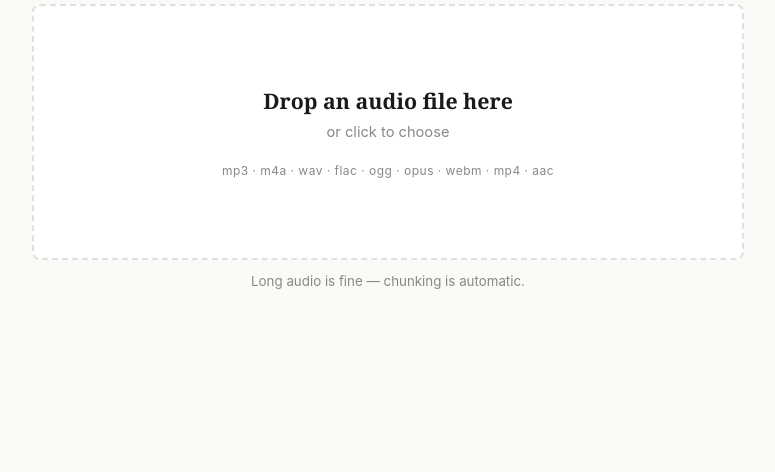
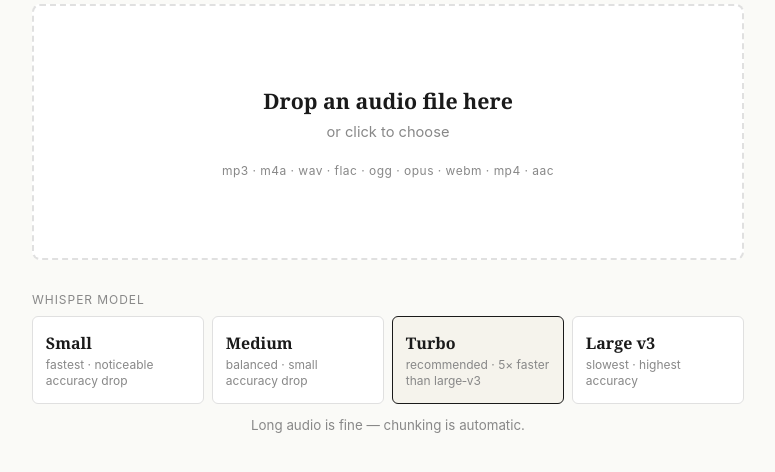
Before and after one commit to onwike/audio-transcriber, a FastAPI app: page / in a window 1280 px wide. Shown: the part 258-730 px from the top of the page, without its empty margins (252-1027 px from the left). Run offline with FastAPI, Linux system fonts and the light colour scheme; parts of the project's set-up code (start-up, migrations or seed data) failed here and were passed over.

Commit message:
Add Whisper model picker (small/medium/turbo/large-v3) + pre-download
The four togglable models are snapshot_downloaded at server startup (~6.6 GB
one-time) so the user can switch in the UI without waiting on a mid-pipeline
download. Models are lazy-loaded into RAM on first use per name and cached
across jobs; only the model currently transcribing sits in memory.

- app/transcribe.py:
    - _model (single) → _models (dict[name → WhisperModel])
    - predownload_whisper_models() uses huggingface_hub.snapshot_download
    - get_or_load_whisper(name) lazy-loads + caches
    - transcribe() now takes model_name
- app/main.py lifespan calls predownload_whisper_models() after preflight
- app/routes/jobs.py: POST /jobs accepts `whisper_model` form field,
  validates against AVAILABLE_WHISPER_MODELS allowlist
- Job model gains whisper_model field; pipeline reads it per-job
- Frontend: segmented-control picker under the dropzone, default
  large-v3-turbo (the new sweet spot)
- Default WHISPER_MODEL in .env.example bumped from large-v3 to
  large-v3-turbo

Co-Authored-By: Claude Opus 4.7 (1M context) <noreply@anthropic.com>

```diff
--- a/app/config.py
+++ b/app/config.py
@@ -14,7 +14,7 @@ class Settings(BaseSettings):
     anthropic_api_key: str = ""
     claude_model: str = "claude-haiku-4-5-20251001"
 
-    whisper_model: str = "large-v3"
+    whisper_model: str = "large-v3-turbo"
     whisper_compute_type: str = "int8"
     whisper_device: str = "auto"
 
--- a/app/main.py
+++ b/app/main.py
@@ -42,12 +42,27 @@ async def lifespan(app: FastAPI):
         )
     logger.info("Preflight passed ✓")
 
-    # ─── Warm-load models off the event loop ─────────────────────────
-    # Only reached if preflight cleared. First run downloads ~3 GB.
-    from app.transcribe import load_diarizer, load_whisper
+    # ─── Pre-download all togglable Whisper models ───────────────────
+    # Snapshot weights to disk so the user can pick any model in the UI
+    # without waiting on a mid-pipeline download. Lazy-loaded into RAM
+    # on first use. Idempotent — re-runs are fast if cache is warm.
+    from app.transcribe import (
+        AVAILABLE_WHISPER_MODELS,
+        load_diarizer,
+        load_whisper,
+        predownload_whisper_models,
+    )
 
-    logger.info("Warming up models (first run downloads model weights — may take several minutes)…")
+    logger.info(
+        "Pre-downloading Whisper models: %s (first run only — ~6.6 GB total, may take several minutes)…",
+        ", ".join(AVAILABLE_WHISPER_MODELS),
+    )
+    await asyncio.to_thread(predownload_whisper_models, AVAILABLE_WHISPER_MODELS)
+
+    # Warm-load the default into RAM so the first transcription is fast.
+    logger.info("Warm-loading default Whisper model into RAM: %s", s.whisper_model)
     await asyncio.to_thread(load_whisper, s.whisper_model, s.whisper_device, s.whisper_compute_type)
+
     if s.enable_diarization:
         await asyncio.to_thread(load_diarizer, s.huggingface_token)
     logger.info("Models loaded; server ready")
--- a/app/models.py
+++ b/app/models.py
@@ -36,6 +36,7 @@ class Job(BaseModel):
     original_filename: str
     duration_seconds: float | None = None
     created_at: datetime
+    whisper_model: str | None = None
     export_md_filename: str | None = None
     export_pdf_filename: str | None = None
 
--- a/app/static/app.css
+++ b/app/static/app.css
@@ -93,6 +93,63 @@ main {
   color: var(--muted);
   font-size: 10pt;
   margin-top: 1em;
+}
+
+/* ───── Whisper model picker ───── */
+.model-picker {
+  border: none;
+  padding: 0;
+  margin: 2em 0 0;
+}
+.model-picker legend {
+  font-size: 9pt;
+  color: var(--muted);
+  letter-spacing: 0.08em;
+  text-transform: uppercase;
+  margin-bottom: 0.8em;
+  padding: 0;
+}
+.model-options {
+  display: grid;
+  grid-template-columns: repeat(4, 1fr);
+  gap: 0.5em;
+}
+@media (max-width: 640px) {
+  .model-options { grid-template-columns: repeat(2, 1fr); }
+}
+.model-option {
+  display: flex;
+  flex-direction: column;
+  gap: 0.2em;
+  padding: 0.9em 0.8em;
+  background: white;
+  border: 1px solid var(--line);
+  border-radius: 6px;
+  cursor: pointer;
+  transition: border-color 120ms, background 120ms;
+}
+.model-option:hover {
+  border-color: #b0b0b0;
+}
+.model-option input[type="radio"] {
+  position: absolute;
+  opacity: 0;
+  pointer-events: none;
+}
+.model-option:has(input[type="radio"]:checked) {
+  border-color: var(--ink);
+  background: #f5f3ec;
+}
+.model-name {
+  font-family: var(--serif);
+  font-size: 12pt;
+  font-weight: 600;
+  color: var(--ink);
+}
+.model-note {
+  font-size: 9pt;
+  color: var(--muted);
+  line-height: 1.3;
 }
 
 /* ───── Progress ───── */
--- a/app/static/app.js
+++ b/app/static/app.js
@@ -180,6 +180,8 @@
 
     const formData = new FormData();
     formData.append('file', file);
+    const selectedModel = document.querySelector('input[name="whisper_model"]:checked');
+    if (selectedModel) formData.append('whisper_model', selectedModel.value);
 
     try {
       const res = await fetch('/jobs', { method: 'POST', body: formData });
--- a/app/templates/index.html
+++ b/app/templates/index.html
@@ -25,6 +25,33 @@
         </div>
         <div class="dropzone-formats">mp3 · m4a · wav · flac · ogg · opus · webm · mp4 · aac</div>
       </label>
+
+      <fieldset class="model-picker" aria-label="Whisper model">
+        <legend>Whisper model</legend>
+        <div class="model-options">
+          <label class="model-option">
+            <input type="radio" name="whisper_model" value="small">
+            <span class="model-name">Small</span>
+            <span class="model-note">fastest · noticeable accuracy drop</span>
+          </label>
+          <label class="model-option">
+            <input type="radio" name="whisper_model" value="medium">
+            <span class="model-name">Medium</span>
+            <span class="model-note">balanced · small accuracy drop</span>
+          </label>
+          <label class="model-option">
+            <input type="radio" name="whisper_model" value="large-v3-turbo" checked>
+            <span class="model-name">Turbo</span>
+            <span class="model-note">recommended · 5× faster than large‑v3</span>
+          </label>
+          <label class="model-option">
+            <input type="radio" name="whisper_model" value="large-v3">
+            <span class="model-name">Large v3</span>
+            <span class="model-note">slowest · highest accuracy</span>
+          </label>
+        </div>
+      </fieldset>
+
       <p class="hint">Long audio is fine — chunking is automatic.</p>
     </section>
 
--- a/app/transcribe.py
+++ b/app/transcribe.py
@@ -14,7 +14,25 @@ if TYPE_CHECKING:
 
 logger = logging.getLogger(__name__)
 
-_model = None  # faster_whisper.WhisperModel
+# Models the user can pick between in the UI. Order matters — it's the
+# display order in the picker.
+AVAILABLE_WHISPER_MODELS: list[str] = [
+    "small",
+    "medium",
+    "large-v3-turbo",
+    "large-v3",
+]
+
+# Map of short name → HF repo. faster-whisper accepts short names directly
+# but snapshot_download needs full repo IDs.
+_HF_REPO = {
+    "small": "Systran/faster-whisper-small",
+    "medium": "Systran/faster-whisper-medium",
+    "large-v3": "Systran/faster-whisper-large-v3",
+    "large-v3-turbo": "Systran/faster-whisper-large-v3-turbo",
+}
+
+_models: dict[str, object] = {}  # name → WhisperModel
 _diarizer = None  # pyannote.audio.Pipeline
 
 
@@ -27,23 +45,53 @@ class Segment:
     words: list[dict] = field(default_factory=list)
 
 
-def load_whisper(model_size: str, device: str, compute_type: str) -> None:
-    global _model
-    if _model is not None:
-        return
+def predownload_whisper_models(names: list[str]) -> None:
+    """Ensure model snapshots are present in the HF cache.
+
+    Doesn't load into RAM — that happens lazily on first transcribe.
+    snapshot_download is idempotent: re-running with cached weights is fast.
+    """
+    from huggingface_hub import snapshot_download
+
+    for name in names:
+        repo = _HF_REPO.get(name)
+        if not repo:
+            logger.warning("No HF repo mapping for '%s'; skipping pre-download", name)
+            continue
+        logger.info("Pre-downloading Whisper model '%s' (%s)…", name, repo)
+        snapshot_download(repo)
+    logger.info("All Whisper model weights cached on disk")
+
+
+def _resolve_device(device: str) -> str:
+    if device != "auto":
+        return device
+    try:
+        import torch
+        return "cuda" if torch.cuda.is_available() else "cpu"
+    except ImportError:
+        return "cpu"
+
+
+def get_or_load_whisper(name: str, device: str, compute_type: str):
+    """Return a WhisperModel for `name`, loading into RAM on first use."""
+    cached = _models.get(name)
+    if cached is not None:
+        return cached
 
     from faster_whisper import WhisperModel
 
-    if device == "auto":
-        try:
-            import torch
-            device = "cuda" if torch.cuda.is_available() else "cpu"
-        except ImportError:
-            device = "cpu"
+    resolved_device = _resolve_device(device)
+    logger.info("Loading faster-whisper '%s' on %s (%s)…", name, resolved_device, compute_type)
+    model = WhisperModel(name, device=resolved_device, compute_type=compute_type)
+    _models[name] = model
+    logger.info("faster-whisper '%s' ready", name)
+    return model
 
-    logger.info("Loading faster-whisper %s on %s (%s)…", model_size, device, compute_type)
-    _model = WhisperModel(model_size, device=device, compute_type=compute_type)
-    logger.info("faster-whisper ready")
+
+def load_whisper(model_size: str, device: str, compute_type: str) -> None:
+    """Warm-load the default model. Kept as a stable name for lifespan callers."""
+    get_or_load_whisper(model_size, device, compute_type)
 
 
 def load_diarizer(token: str) -> None:
@@ -73,13 +121,14 @@ def load_diarizer(token: str) -> None:
 
 
 def _sync_transcribe(
+    model,
     wav_path: Path,
     on_progress: Callable[[float], None],
     control: Optional["JobControl"] = None,
 ) -> tuple[list[Segment], dict]:
-    if _model is None:
+    if model is None:
         raise RuntimeError("Whisper model not loaded")
-    segments_iter, info = _model.transcribe(
+    segments_iter, info = model.transcribe(
         str(wav_path),
         beam_size=5,
         word_timestamps=True,
@@ -113,18 +162,32 @@ def _sync_transcribe(
 
 async def transcribe(
     wav_path: Path,
+    model_name: str,
     on_progress: Optional[Callable[[float], None]] = None,
     control: Optional["JobControl"] = None,
 ) -> tuple[list[Segment], dict]:
-    """Run Whisper transcription off-loop. Progress callback fires on event loop thread."""
+    """Run Whisper transcription off-loop with the named model.
+
+    The model is loaded into RAM on first use; cached for subsequent jobs.
+    Progress callback fires on the event loop thread.
+    """
+    from app.config import get_settings
+    s = get_settings()
+
+    # Loading the model is itself blocking — run in the executor so we
+    # don't pin the event loop on a cold cache hit.
     loop = asyncio.get_running_loop()
+    model = await loop.run_in_executor(
+        None, get_or_load_whisper, model_name, s.whisper_device, s.whisper_compute_type
+    )
+
     user_cb = on_progress or (lambda p: None)
 
     def thread_safe_cb(p: float) -> None:
         loop.call_soon_threadsafe(user_cb, p)
 
     return await loop.run_in_executor(
-        None, _sync_transcribe, wav_path, thread_safe_cb, control
+        None, _sync_transcribe, model, wav_path, thread_safe_cb, control
     )
 
 
```
Also changed, not shown: app/pipeline.py (+6 -1 lines), app/routes/jobs.py (+18 -2 lines), 1 other file.
